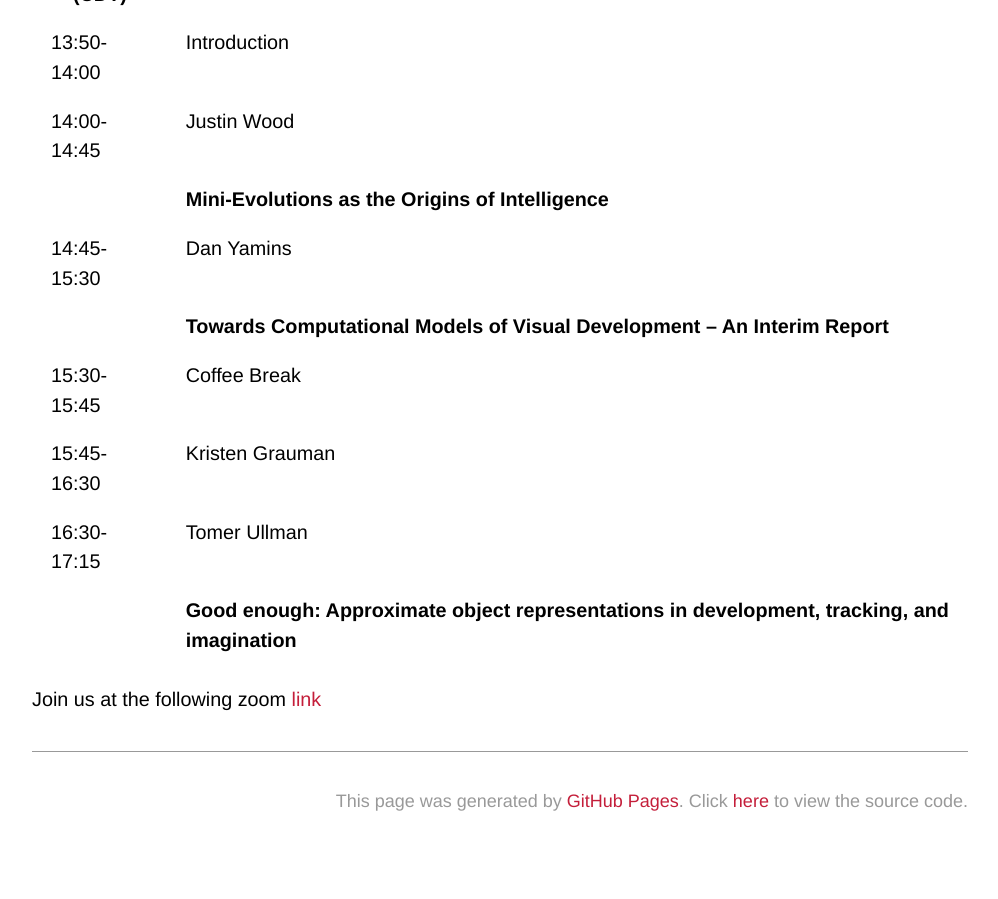
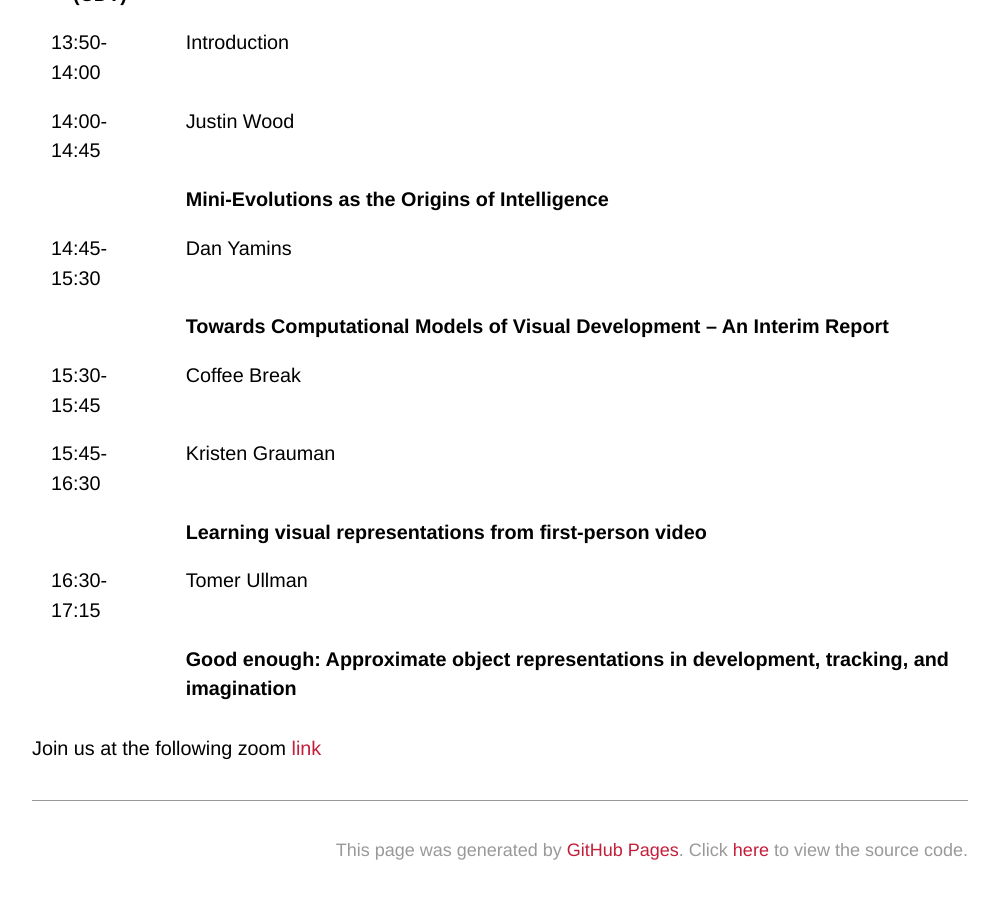
Before and after one commit to ICDL-DVRHM/icdl-dvrhm.github.io, a Jekyll site: the page built from schedule.md, in a window 1280 px wide and 900 px high, scrolled down 770 px. Shown: the whole window, without its empty margins (140-1138 px from the left). Built offline with Jekyll 4.4.1, drawn with Linux system fonts in a browser that asks for light colours; some web fonts are replaced; before the commit the page ends 1621 px from its top, so only the background shows below that.

Commit message:
Update schedule.md

```diff
--- a/schedule.md
+++ b/schedule.md
@@ -17,6 +17,7 @@ This is the preliminary schedule of the workshop. All slots are provided in Cent
 |             | **Towards Computational Models of Visual Development -- An Interim Report** |
 | 15:30-15:45 | Coffee Break    |
 | 15:45-16:30 | Kristen Grauman |
+|             | **Learning visual representations from first-person video** |
 | 16:30-17:15 | Tomer Ullman    |
 |             | **Good enough: Approximate object representations in development, tracking, and imagination** |
 
```
